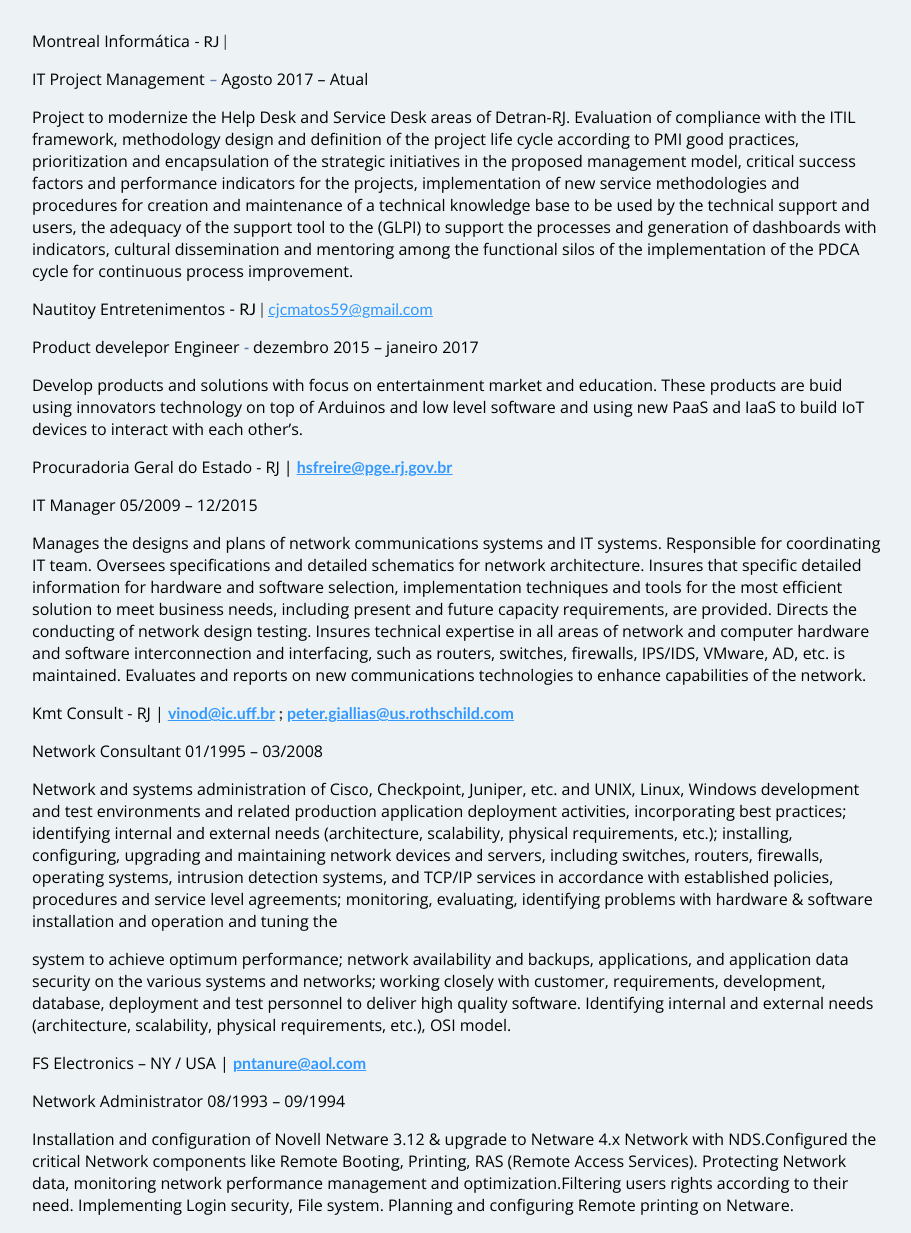
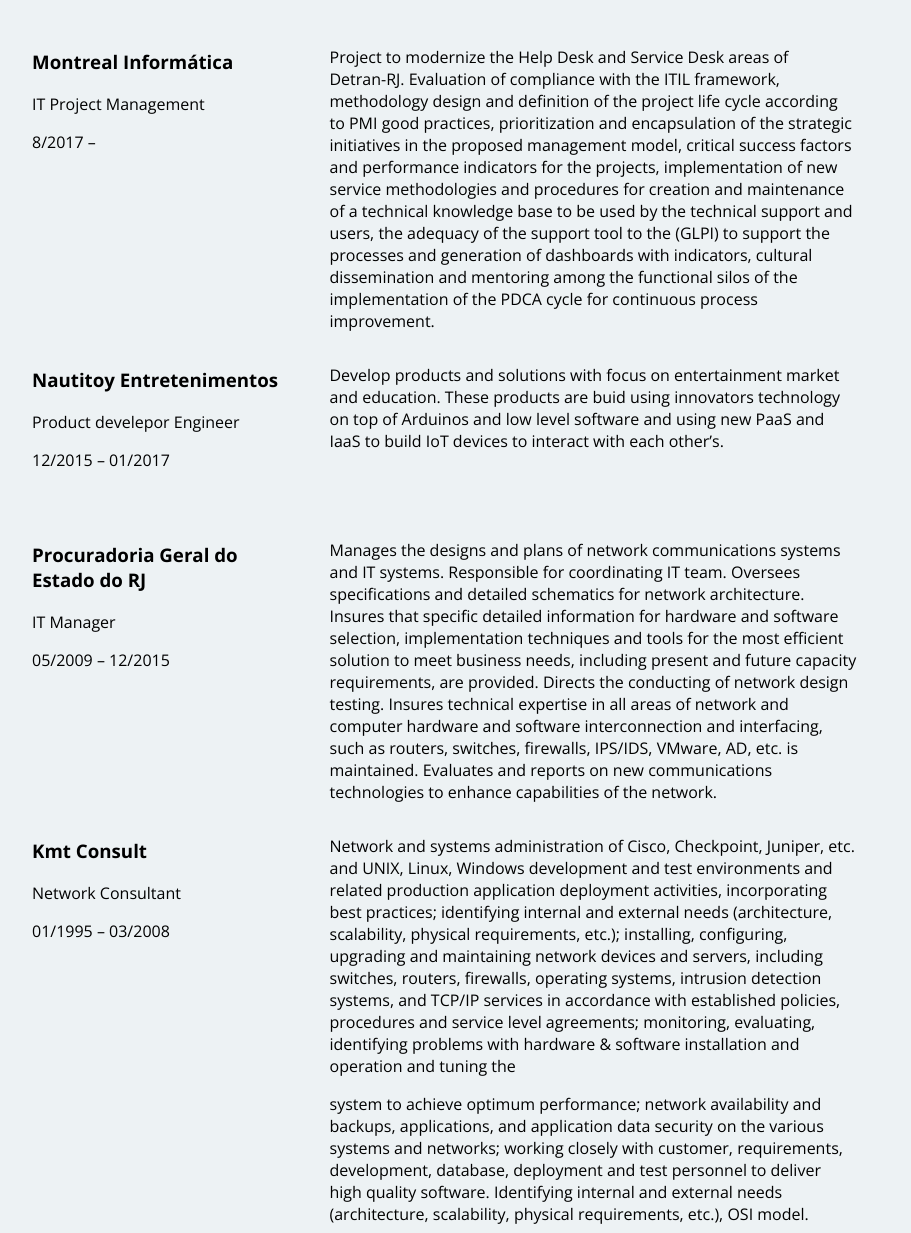
Before and after one commit to cordeiromarco/webresume, a plain HTML site: page index.html in a window 1280 px wide. Shown: the part 1567-2800 px from the top of the page, without its empty margins (183-1094 px from the left). Drawn offline with nearby package versions, Linux system fonts and the light colour scheme.

Commit message:
final module 1 project

```diff
--- a/index.html
+++ b/index.html
@@ -16,10 +16,12 @@
 	<header>
 		<div class="content-wrap">
 			<img class="profile-img column-narrow" src="images/marco.jpg" alt="Marco Cordeiro">
+				<div class="column-wide">
 					<A href="https://br.linkedin.com/in/cordeirom"><h1>Marco Cordeiro</h1></a>
 					<!--					<a href="mailto:cordeirom@gmail.com">cordeirom@gmail.com</a> -->
 					<h2>IT Infrastructure Specialist </h2><h2>  Cloud Architect | DevOps Engineer </h2>
 					<P>As a Infrastructure Specialist, I specialize in creating modular and scalable scripts to deploy infrastructure as a software on premisses or at the Cloud.</p>
+				</div>
 			</div>
 		</header>
 
@@ -52,24 +54,49 @@
 <section class="work">
 	<div class="content-wrap">
 		<h2>Work Experience</h2>
-<P >Montreal Informática <SPAN class="ft14">- RJ </SPAN><SPAN class="ft17">|</SPAN></P>
-<P >IT Project Management <SPAN class="ft19">– </SPAN>Agosto 2017 – Atual</P>
+			<div class="column-narrow">
+				<h3>Montreal Informática </h3>
+				<P >IT Project Management </p>
+				<p>8/2017 – </P>
+			</div>
+			<div class="column-wide">
 				<P >Project to modernize the Help Desk and Service Desk areas of <NOBR>Detran-RJ.</NOBR> Evaluation of compliance with the ITIL framework, methodology design and definition of the project life cycle according to PMI good practices, prioritization and encapsulation of the strategic initiatives in the proposed management model, critical success factors and performance indicators for the projects, implementation of new service methodologies and procedures for creation and maintenance of a technical knowledge base to be used by the technical support and users, the adequacy of the support tool to the (GLPI) to support the processes and generation of dashboards with indicators, cultural dissemination and mentoring among the functional silos of the implementation of the PDCA cycle for continuous process improvement.</P>
-<P >Nautitoy Entretenimentos <SPAN class="ft7">- RJ </SPAN><SPAN class="ft17">| </SPAN><A href="mailto:cjcmatos59@gmail.com"><SPAN class="ft22">cjcmatos59@gmail.com</SPAN></A></P>
-<P >Product develepor Engineer <SPAN class="ft19">- </SPAN>dezembro 2015 – janeiro 2017</P>
+			</div>
+			<div class="column-narrow">
+				<h3>Nautitoy Entretenimentos </h3>
+				<P >Product develepor Engineer </p>
+				<p>12/2015 – 01/2017</P>
+			</div>
+			<div class="column-wide">
 				<P >Develop products and solutions with focus on entertainment market and education. These products are buid using innovators technology on top of Arduinos and low level software and using new PaaS and IaaS to build IoT devices to interact with each other’s.</P>
-<P >Procuradoria Geral do Estado - RJ | <A href="mailto:hsfreire@pge.rj.gov.br"><SPAN class="ft23">hsfreire@pge.rj.gov.br</SPAN></A></P>
-<P >IT Manager 05/2009 – 12/2015</P>
+			</div>
+			<div class="column-narrow">
+				<h3>Procuradoria Geral do Estado do RJ </h3>
+				<P>IT Manager </p>
+				<p>05/2009 – 12/2015</P>
+			</div>
+			<div class="column-wide">
 				<P >Manages the designs and plans of network communications systems and IT systems. Responsible for coordinating IT team. Oversees specifications and detailed schematics for network architecture. Insures that specific detailed information for hardware and software selection, implementation techniques and tools for the most efficient solution to meet business needs, including present and future capacity requirements, are provided. Directs the conducting of network design testing. Insures technical expertise in all areas of network and computer hardware and software interconnection and interfacing, such as routers, switches, firewalls, IPS/IDS, VMware, AD, etc. is maintained. Evaluates and reports on new communications technologies to enhance capabilities of the network.</P>
-
-<P >Kmt Consult - RJ | <A href="mailto:vinod@ic.uff.br"><SPAN class="ft23">vinod@ic.uff.br</SPAN></A><SPAN class="ft9"> ; </SPAN><A href="mailto:peter.giallias@us.rothschild.com"><SPAN class="ft23">peter.giallias@us.rothschild.com</SPAN></A></P>
-<P>Network Consultant 01/1995 – 03/2008</P>
+			</div>
+			<div class="column-narrow">
+				<h3>Kmt Consult </h3>
+				<P>Network Consultant</p>
+				<p> 01/1995 – 03/2008</P>
+			</div>
+			<div class="column-wide">
 				<P >Network and systems administration of Cisco, Checkpoint, Juniper, etc. and UNIX, Linux, Windows development and test environments and related production application deployment activities, incorporating best practices; identifying internal and external needs (architecture, scalability, physical requirements, etc.); installing, configuring, upgrading and maintaining network devices and servers, including switches, routers, firewalls, operating systems, intrusion detection systems, and TCP/IP services in accordance with established policies, procedures and service level agreements; monitoring, evaluating, identifying problems with hardware & software installation and operation and tuning the</P>
 				<P >system to achieve optimum performance; network availability and backups, applications, and application data security on the various systems and networks; working closely with customer, requirements, development, database, deployment and test personnel to deliver high quality software. Identifying internal and external needs (architecture, scalability, physical requirements, etc.), OSI model.</P>
+			</div>
+			<div class="column-narrow">
+				<h3>FS Electronics – NY / USA </h3>
+				<P>Network Administrator</p>
+				<p> 08/1993 – 09/1994</P>
+			</div>
+			<div class="column-wide">
+				<P >Installation and configuration of Novell Netware 3.12 & upgrade to Netware 4.x Network with NDS.Configured the critical Network components like Remote Booting, Printing, RAS (Remote Access Services). Protecting Network data, monitoring network performance management and optimization.Filtering users rights according to their need. Implementing Login security, File system. Planning and configuring Remote printing on Netware.</P>
+ 			</div>
 
-<P >FS Electronics – NY / USA | <A href="mailto:pntanure@aol.com"><SPAN class="ft23">pntanure@aol.com</SPAN></A></P>
-<P >Network Administrator 08/1993 – 09/1994</P>
-<P >Installation and configuration of Novell Netware 3.12 & upgrade to Netware 4.x Network with NDS.Configured the critical Network components like Remote Booting, Printing, RAS (Remote Access Services). Protecting Network data, monitoring network performance management and optimization.Filtering users rights according to their need. Implementing Login security, File system. Planning and configuring Remote printing on Netware.</P>
+	<!-- // Skills -->
 
   	<h2>Skills</h2>
 			<P><NOBR>In-depth</NOBR> Knowledge in Cloud Infrastructure such as AWS, AZURE e Google Cloud. </p>
@@ -78,15 +105,19 @@
 			<p>	<NOBR>In-depth</NOBR> knowledge in Network services as DNS, DHCP, NFS, SAMBA, APACHE, NGINX, FTP.</p>
 			<p> <NOBR>In-depth</NOBR> knowledge in Virtualization as VMware, XEN, <NOBR>HYPER-V</NOBR> and CITRIX.</P>
 			<P >Security and Network Design and Implementation.</P>
-<P><NOBR>In-depth</NOBR> knowledge of WAN, LAN and Security Networks Operations. <NOBR>In-depth</NOBR> knowledge in Routing and Switching.</P>
+			<P><NOBR>In-depth</NOBR> knowledge of WAN, LAN and Security Networks Operations.</p>
+		  <p>In-depth</NOBR> knowledge in Routing and Switching.</P>
 			<P >Knowledge in Wireless network and protocols.</p>
 			<p> Knowledge in Shell Scripts, C, PHP and Python.</P>
+			<p> Knowledge in Full Stack Web development</p>
 			<P> Knowledge in Mysql, Microsoft SQL server and PostgreSQL.</P>
 			<P ><NOBR>In-depth</NOBR> Knowledge of Routing Protocols (BGP, OSPF, EIGRP, <NOBR>IS-IS,</NOBR> RIP).</p>
-<p> Knowledge in Security Firewalls as ASA, Palo Alto, Fortigate, Mcafee, IPTABLES. Knowledge in VPNs Technologies such as IPSEC, SSL.</P>
+			<p> Knowledge in Security Firewalls as ASA, Palo Alto, Fortigate, Mcafee, IPTABLES. </p>
+			<p>Knowledge in VPNs Technologies such as IPSEC, SSL.</P>
 			<P >Knowledge in MPLS Networks.</P>
 			<P ><NOBR>In-depth</NOBR> Knowledge in layer 2 techonologies as <NOBR>Spanning-tree,</NOBR> <NOBR>Port-Security,</NOBR> CoS, DTP, Vlan , Trunking. Knowledge in Multicast, MLD, <NOBR>PIM-SM,</NOBR> <NOBR>PIM-DM</NOBR></P>
-<P >Knowledge in System Management as SNMP, Syslog, EEM, Nagios, Zabix and CiscoWorks. Deployment of routing protocols OSPF, BGP, EIGRP.</P>
+			<P >Knowledge in System Management as SNMP, Syslog, EEM, Nagios, Zabix and CiscoWorks. </p>
+			<p>Deployment of routing protocols OSPF, BGP, EIGRP.</P>
 			<P>Supporting and troubleshooting several technologies and vendors.</P>
 
   	<h2>Languages</h2>
@@ -96,14 +127,15 @@
 </main>
 
 <!-- // Footer & contact info -->
+
 <footer>
 	<div class="content-wrap">
 		<h2>Let's Keep in Touch!</h2>
 
 		<!-- Social media links. Add or remove any networks. -->
-
+  <div class="contact-info">
 		<h3><a href="mailto:cordeirom@gmail.com">cordeirom@gmail.com</a> </h3>
-
+	</div>
 	<!--  <a href="http://christinatruong.com">christinatruong.com</a>
 				<a href="https://br.linkedin.com/in/cordeirom">LinkedIn</a> -->
 
```
Lines whose indentation alone changed are shown as unchanged.
